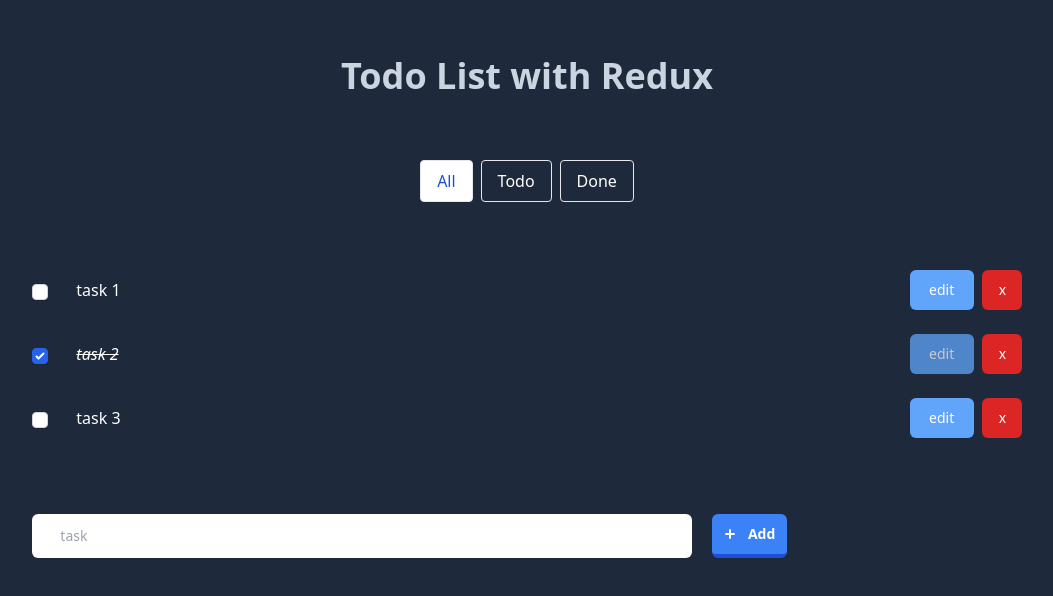
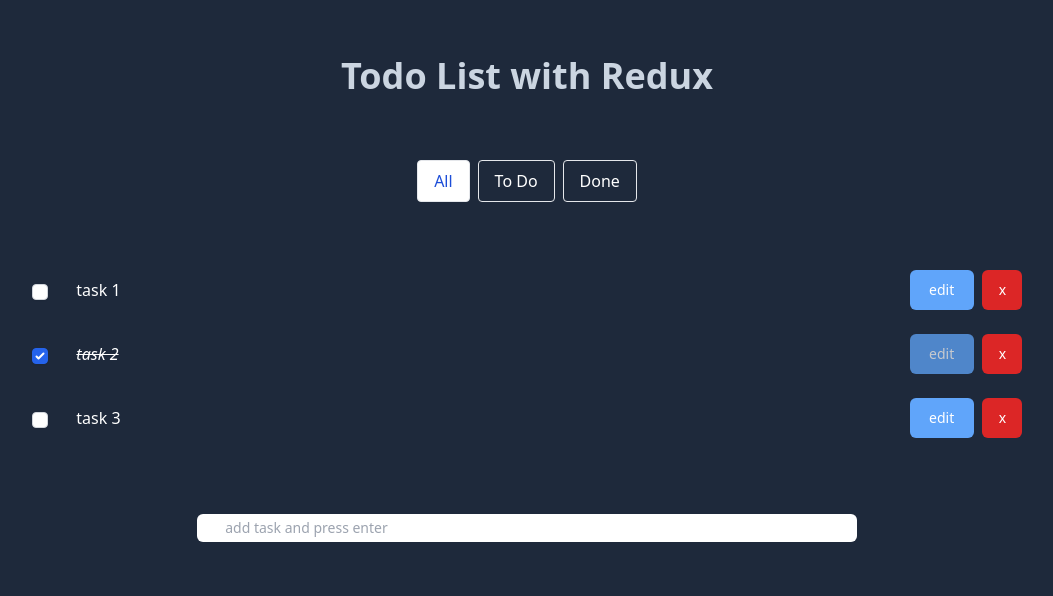
Before and after one commit to Celdama/redux-todo-app, a React (Create React App) app: page / in a window 1280 px wide. Shown: the top 596 px of the page, without its empty margins (113-1166 px from the left). Built offline with nearby package versions, Linux system fonts and the light colour scheme.

Commit message:
Components: remove add btn

```diff
--- a/src/Components/AddTodoForm/addTodoForm.tw.js
+++ b/src/Components/AddTodoForm/addTodoForm.tw.js
@@ -3,7 +3,7 @@ import tw from 'tailwind-styled-components';
 export const Form = tw.form`
   flex
   mt-16
-  justify-start
+  justify-center
   lg:w-10/12
   sm:mx-auto
   sm:px-8
@@ -13,6 +13,7 @@ export const Form = tw.form`
 export const Input = tw.input`
   rounded-md
   sm:text-sm
+  py-1
   pr-12
   w-8/12
   text-black
--- a/src/Components/AddTodoForm/index.js
+++ b/src/Components/AddTodoForm/index.js
@@ -13,8 +13,8 @@ const AddTodoForm = ({ addTodo }) => {
 
   return (
     <Form onSubmit={handleAddTodo}>
-      <Input type='text' placeholder='task' ref={inputEl} />
-      <Button>
+      <Input type='text' placeholder='add task and press enter' ref={inputEl} />
+      {/* <Button>
         <svg
           width='20'
           height='20'
@@ -25,7 +25,7 @@ const AddTodoForm = ({ addTodo }) => {
           <path d='M10 5a1 1 0 0 1 1 1v3h3a1 1 0 1 1 0 2h-3v3a1 1 0 1 1-2 0v-3H6a1 1 0 1 1 0-2h3V6a1 1 0 0 1 1-1Z' />
         </svg>
         Add
-      </Button>
+      </Button> */}
     </Form>
   );
 };
--- a/src/Components/TodoFilter/index.js
+++ b/src/Components/TodoFilter/index.js
@@ -14,7 +14,7 @@ export const TodoFilter = ({ filter, handleSetFilter }) => {
         disabled={filter === false}
         onClick={() => handleSetFilter(false)}
       >
-        Todo
+        To Do
       </Button>
       <Button disabled={filter === true} onClick={() => handleSetFilter(true)}>
         Done
```
